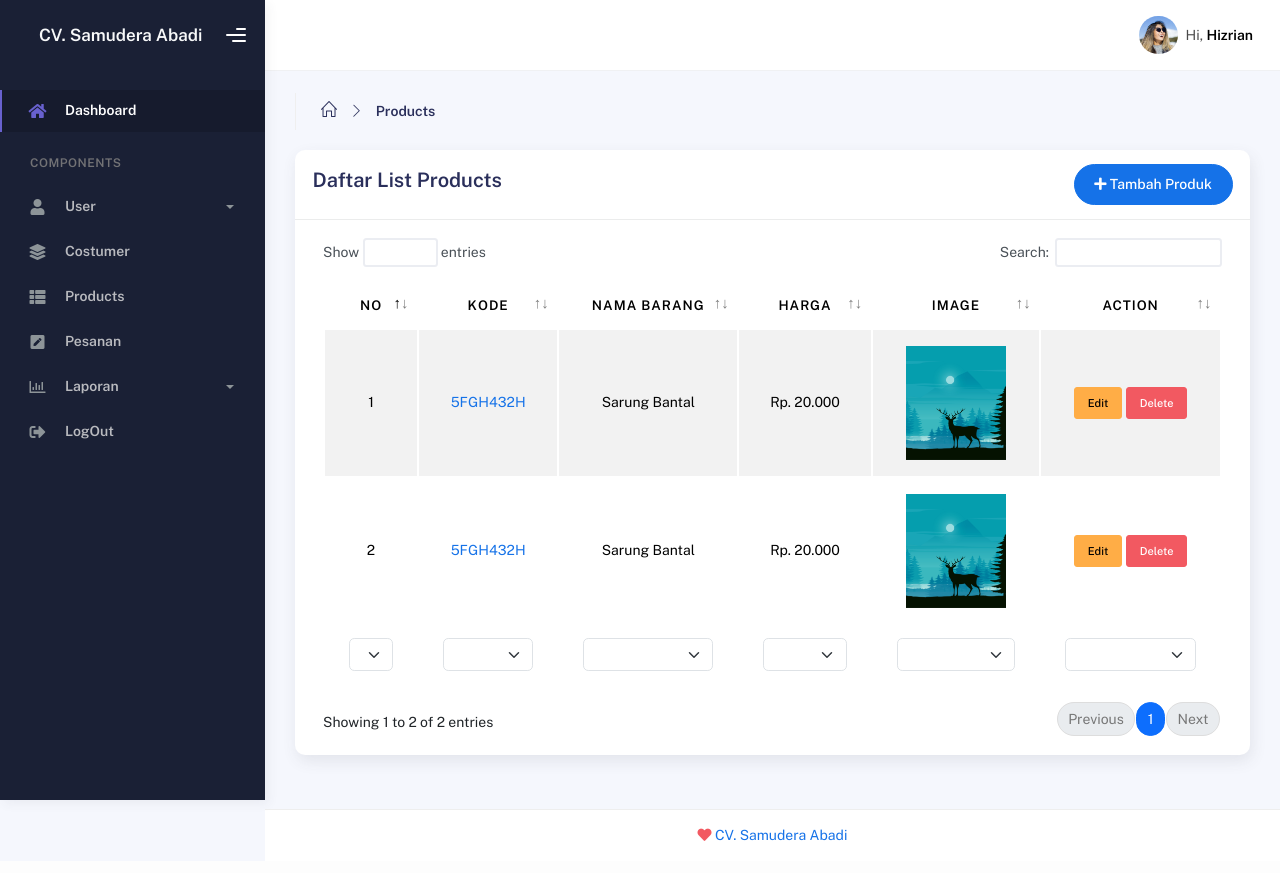
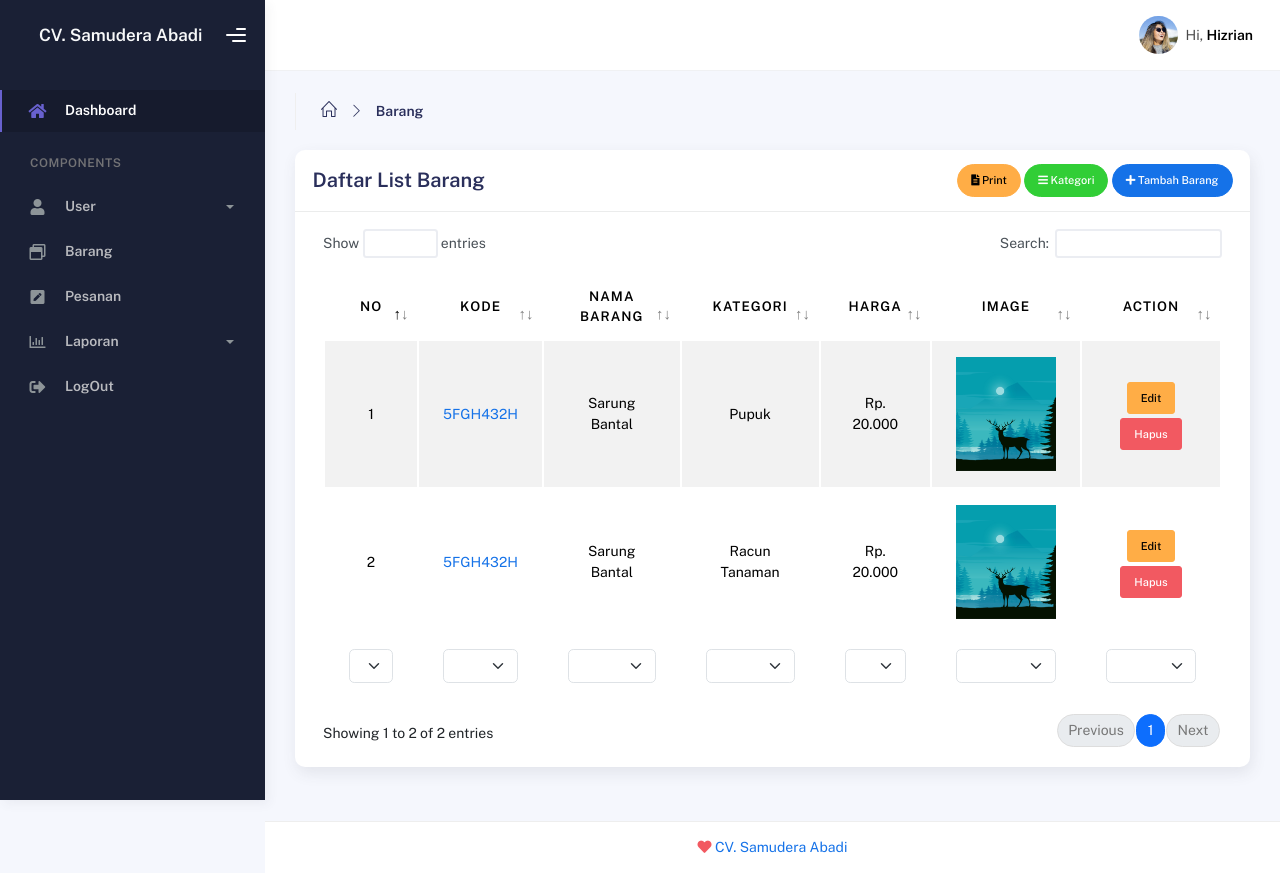
Before and after one commit to PADEK-IN/si_pepew_abadi, a PHP site: page /admin/produk in a window 1280 px wide. Before the commit the page ends 841 px from the top, so only its background shows below. Run offline with PHP 8.4, Linux system fonts and the light colour scheme.

Commit message:
refactor page barang at super admin

```diff
--- a/controllers/admin/IndexAdminCtrl.php
+++ b/controllers/admin/IndexAdminCtrl.php
@@ -27,29 +27,6 @@ class IndexAdminCtrl {
         renderView('admin/user/edit-pelanggan');
     }
 
-
-// costumer
-    public function costumer() {
-        renderView('admin/pelanggan/list');
-    }
-    public function detailCostumer() {
-        renderView('admin/pelanggan/detail');
-    }
-
-// product
-    public function produk() {
-        renderView('admin/produk/list');
-    }
-    public function createProduk() {
-        renderView('admin/produk/create');
-    }
-    public function detailProduk() {
-        renderView('admin/produk/detail');
-    }
-    public function editProduk() {
-        renderView('admin/produk/edit');
-    }
-
 // pesanan
     public function pesanan() {
         renderView('admin/pesanan/list');
--- /dev/null
+++ b/controllers/admin/productController.php
@@ -0,0 +1,16 @@
+<?php
+
+class productController{
+    public function produk() {
+        renderView('admin/produk/list');
+    }
+    public function createProduk() {
+        renderView('admin/produk/create');
+    }
+    public function detailProduk() {
+        renderView('admin/produk/detail');
+    }
+    public function editProduk() {
+        renderView('admin/produk/edit');
+    }
+}
--- a/routes/AdminRouter.php
+++ b/routes/AdminRouter.php
@@ -1,6 +1,7 @@
 <?php
 
 require_once '../controllers/admin/IndexAdminCtrl.php';
+require_once '../controllers/admin/productController.php';
 
 $adminPath = 'admin';
 
@@ -12,14 +13,11 @@ addRoute('GET', "/{$adminPath}/dashboard", $adminPath, 'IndexAdminCtrl', 'dashbo
     addRoute('GET', "/{$adminPath}/create/pelanggan", $adminPath, 'IndexAdminCtrl', 'createPelanggan');
     addRoute('GET', "/{$adminPath}/edit/admin", $adminPath, 'IndexAdminCtrl', 'editAdmin');
     addRoute('GET', "/{$adminPath}/edit/pelanggan", $adminPath, 'IndexAdminCtrl', 'editPelanggan');
-// costumer
-    addRoute('GET', "/{$adminPath}/costumer", $adminPath, 'IndexAdminCtrl', 'costumer');
-    addRoute('GET', "/{$adminPath}/costumer/detail", $adminPath, 'IndexAdminCtrl', 'detailCostumer');
 // product
-    addRoute('GET', "/{$adminPath}/produk", $adminPath, 'IndexAdminCtrl', 'produk');
-    addRoute('GET', "/{$adminPath}/produk/tambah", $adminPath, 'IndexAdminCtrl', 'createProduk');
-    addRoute('GET', "/{$adminPath}/produk/detail", $adminPath, 'IndexAdminCtrl', 'detailProduk');
-    addRoute('GET', "/{$adminPath}/produk/edit", $adminPath, 'IndexAdminCtrl', 'editProduk');
+    addRoute('GET', "/{$adminPath}/produk", $adminPath, 'productController', 'produk');
+    addRoute('GET', "/{$adminPath}/produk/tambah", $adminPath, 'productController', 'createProduk');
+    addRoute('GET', "/{$adminPath}/produk/detail", $adminPath, 'productController', 'detailProduk');
+    addRoute('GET', "/{$adminPath}/produk/edit", $adminPath, 'productController', 'editProduk');
 // pesanan
     addRoute('GET', "/{$adminPath}/pesanan", $adminPath, 'IndexAdminCtrl', 'pesanan');
     addRoute('GET', "/{$adminPath}/pesanan/detail", $adminPath, 'IndexAdminCtrl', 'detailPesanan');
--- a/views/components/admin/sidebar.php
+++ b/views/components/admin/sidebar.php
@@ -54,18 +54,11 @@
                         </ul>
                     </div>
                 </li>
-                <!-- Costumer -->
-                <li class="nav-item">
-                    <a href="/admin/costumer">
-                        <i class="fas fa-layer-group"></i>
-                        <p>Costumer</p>
-                    </a>
-                </li>
                 <!-- Product -->
                 <li class="nav-item">
                     <a href="/admin/produk">
-                        <i class="fas fa-th-list"></i>
-                        <p>Products</p>
+                        <i class="far fa-window-restore"></i>
+                        <p>Barang</p>
                     </a>
                 </li>
                 <!-- Pesanan -->
--- a/views/pages/admin/produk/list.php
+++ b/views/pages/admin/produk/list.php
@@ -11,7 +11,7 @@
                     <i class="icon-arrow-right"></i>
                 </li>
                 <li class="nav-item">
-                    <b>Products</b>
+                    <b>Barang</b>
                 </li>
             </ul>
         </div>
@@ -19,11 +19,21 @@
             <div class="col-md-12">
                 <div class="card">
                     <div class="card-header d-flex justify-content-between">
-                        <h4 class="card-title">Daftar List Products</h4>
-                        <a class="btn btn-primary btn-round ms-auto" href="/admin/produk/tambah">
-                        <i class="fa fa-plus"></i>
-                            Tambah Produk
-                        </a>
+                        <h4 class="card-title">Daftar List Barang</h4>
+                        <div>
+                            <a class="btn btn-sm btn-warning btn-round ms-auto" href="">
+                                <i class="fas fa-file-alt"></i>
+                                Print
+                            </a>
+                            <a class="btn btn-sm btn-success btn-round ms-auto" href="">
+                                <i class="fas fa-bars"></i>
+                                Kategori
+                            </a>
+                            <a class="btn btn-primary btn-sm btn-round ms-auto" href="/admin/produk/tambah">
+                            <i class="fa fa-plus"></i>
+                                Tambah Barang
+                            </a>
+                        </div>
                     </div>
                     <div class="card-body">
                         <div class="table-responsive">
@@ -33,6 +43,7 @@
                                         <th>No</th>
                                         <th>Kode</th>
                                         <th>Nama Barang</th>
+                                        <th>Kategori</th>
                                         <th>Harga</th>
                                         <th>Image</th>
                                         <th>Action</th>
@@ -43,6 +54,7 @@
                                         <th>No</th>
                                         <th>Kode</th>
                                         <th>Nama Barang</th>
+                                        <th>Kategori</th>
                                         <th>Harga</th>
                                         <th>Image</th>
                                         <th>Action</th>
@@ -55,13 +67,19 @@
                                             <a href="/admin/produk/detail">5FGH432H</a>
                                         </td>
                                         <td>Sarung Bantal</td>
+                                        <td>Pupuk</td>
                                         <td>Rp. 20.000</td>
                                         <td>
                                             <img src="../../assets/auth/img/register.jpg" alt="produk1" width="100px">
                                         </td>
                                         <td>
-                                            <a href="/admin/produk/edit" class="btn btn-sm btn-warning">Edit</a>
-                                            <a href="#" class="btn btn-sm btn-danger">Delete</a>
+                                            <a href="/admin/produk/edit" class="btn btn-sm btn-warning m-1">Edit</a>
+                                            <button
+                                            type="button"
+                                            class="btn btn-sm btn-danger"
+                                            onclick="confirmDeleteUser(this, 'Ingin Menghapus Barang 2 ini!')">
+                                                Hapus
+                                            </button>
                                         </td>
                                     </tr>
                                     <tr>
@@ -70,13 +88,19 @@
                                             <a href="/admin/produk/detail">5FGH432H</a>
                                         </td>
                                         <td>Sarung Bantal</td>
+                                        <td>Racun Tanaman</td>
                                         <td>Rp. 20.000</td>
                                         <td>
                                             <img src="../../assets/auth/img/register.jpg" alt="produk1" width="100px">
                                         </td>
                                         <td>
-                                            <a href="/admin/produk/edit" class="btn btn-sm btn-warning">Edit</a>
-                                            <a href="#" class="btn btn-sm btn-danger">Delete</a>
+                                            <a href="/admin/produk/edit" class="btn btn-sm btn-warning m-1">Edit</a>
+                                            <button
+                                            type="button"
+                                            class="btn btn-sm btn-danger"
+                                            onclick="confirmDeleteUser(this, 'Ingin Menghapus Barang 2 ini!')">
+                                                Hapus
+                                            </button>
                                         </td>
                                     </tr>
                                 </tbody>
--- a/views/pages/admin/user/list-admin.php
+++ b/views/pages/admin/user/list-admin.php
@@ -22,7 +22,7 @@
                         <h4 class="card-title">Daftar List Admin</h4>
                         <div>
                         <a class="btn btn-sm btn-warning btn-round ms-auto" href="">
-                                <i class="fas fa-fax"></i>
+                                <i class="fas fa-file-alt"></i>
                                 Print
                             </a>
                             <a class="btn btn-sm btn-primary btn-round ms-auto" href="/admin/create/admin">
--- a/views/pages/admin/user/list-pelanggan.php
+++ b/views/pages/admin/user/list-pelanggan.php
@@ -22,7 +22,7 @@
                         <h4 class="card-title">Daftar List Pelanggan</h4>
                         <div>
                             <a class="btn btn-sm btn-warning btn-round ms-auto" href="">
-                                <i class="fas fa-fax"></i>
+                                <i class="fas fa-file-alt"></i>
                                 Print
                             </a>
                             <a class="btn btn-sm btn-primary btn-round ms-auto" href="/admin/create/pelanggan">
```
Also changed, not shown: views/pages/admin/produk/create.php (+17 -5 lines), views/pages/admin/produk/edit.php (+17 -5 lines).
